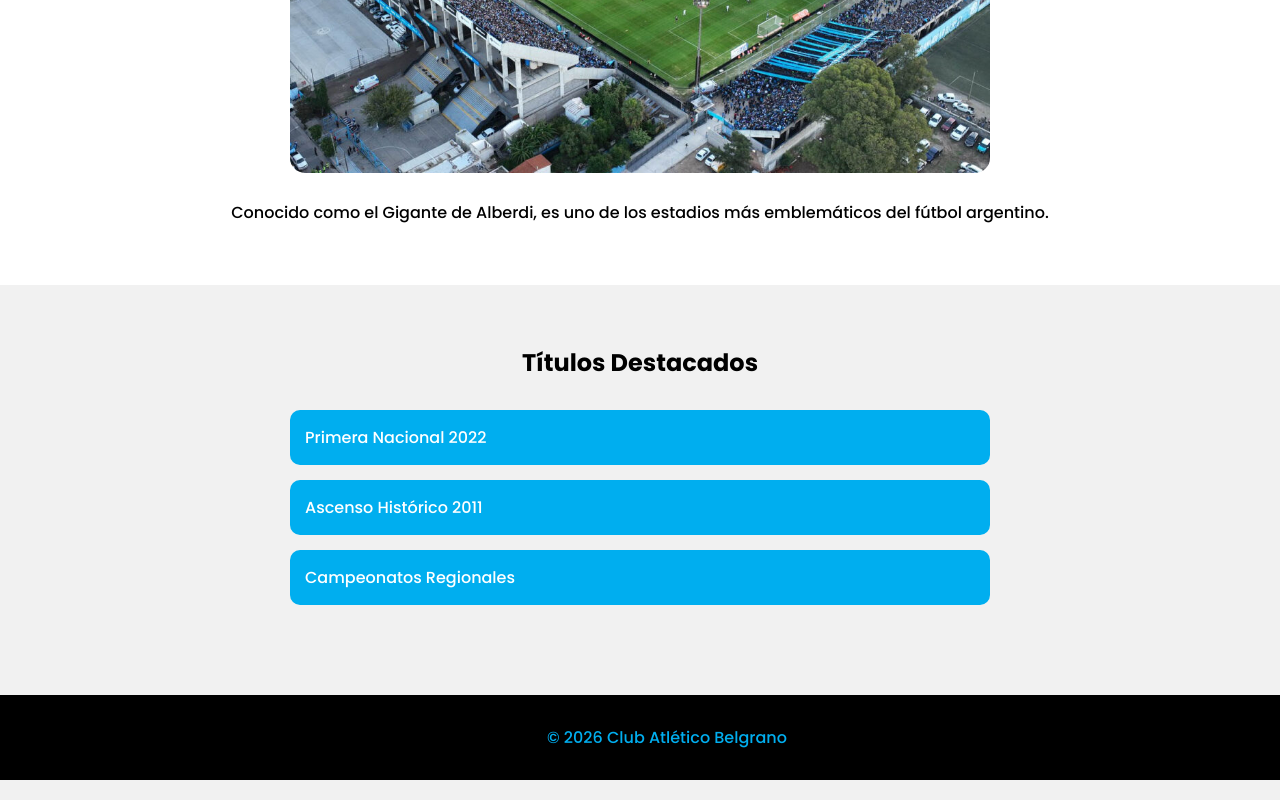
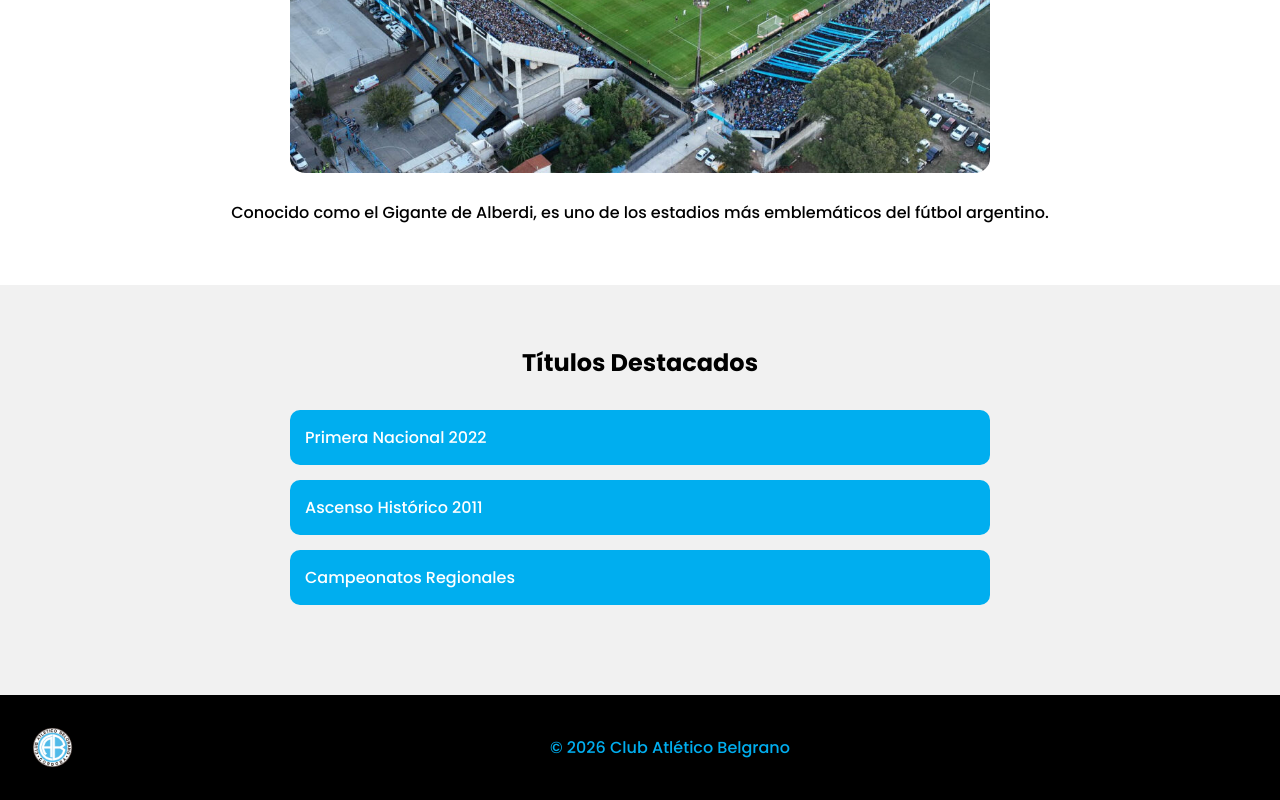
Before and after one commit to thiagotroncoso/proyecto_belgrano.github.io, a plain HTML site: page index.html in a window 1280 px wide. Shown: the part 1317-2117 px from the top of the page. Drawn offline with Linux system fonts and the light colour scheme; files whose address does not match are found by name.

Commit message:
Update index.html
  b hj

```diff
--- a/index.html
+++ b/index.html
@@ -105,7 +105,7 @@
 </section>
 
 <footer>
- <div class="logo"><img src="img/escudo_belgrano.png" alt=""><p style="width: 1350px;;">© 2026 Club Atlético Belgrano</p></div>
+ <div class="logo"><img src="escudo_belgrano.png" alt=""><p style="width: 1350px;;">© 2026 Club Atlético Belgrano</p></div>
 </footer>
 
 <script>
```
